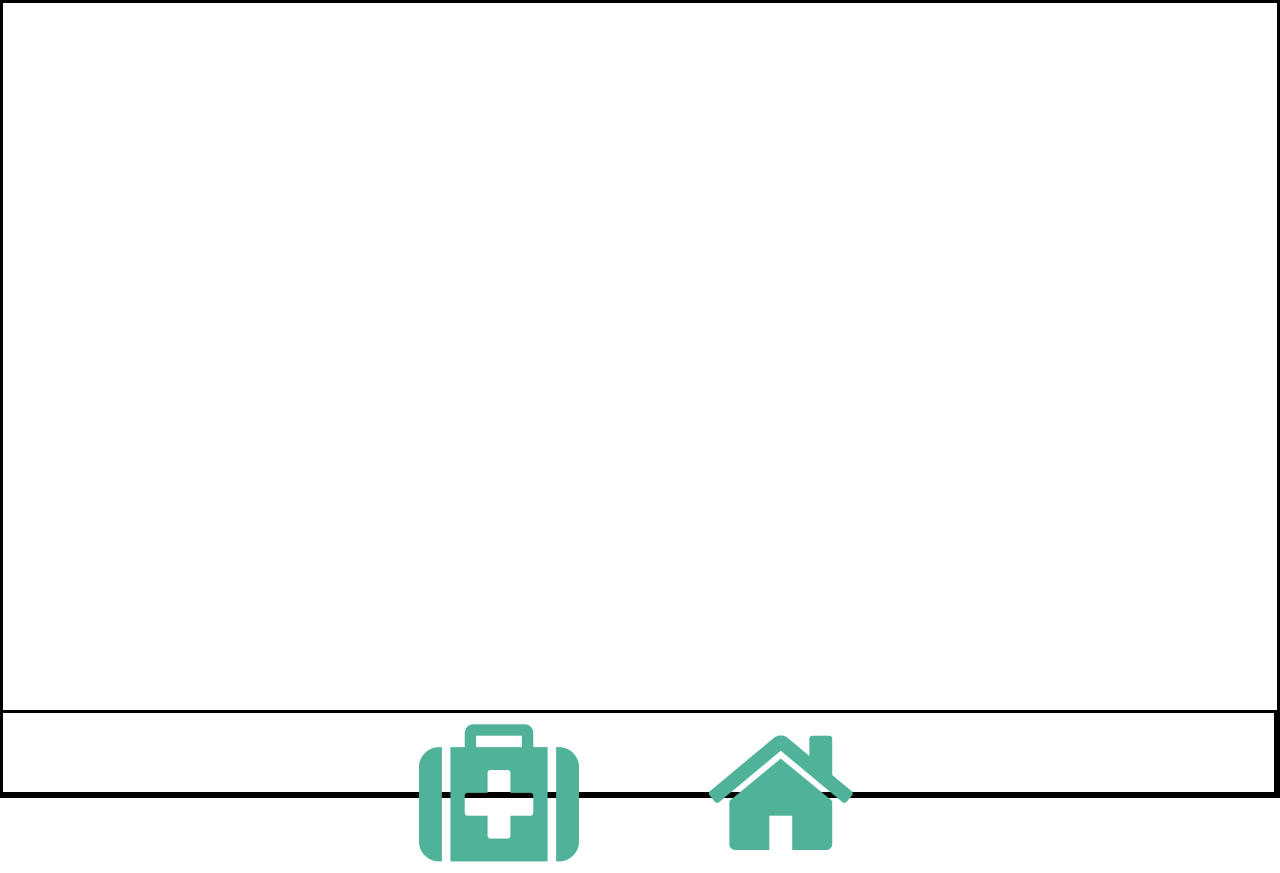
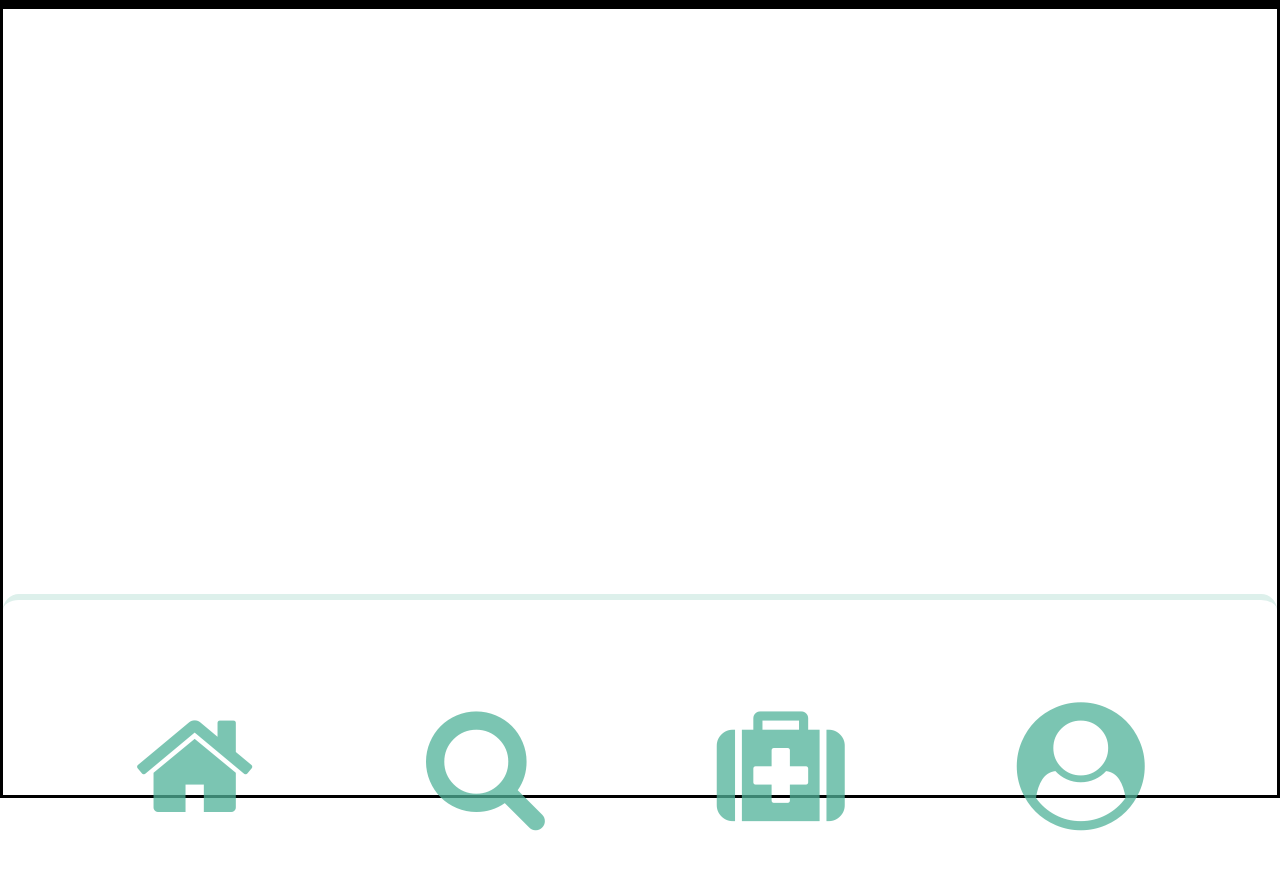
Before and after one commit to DhaineBr/MediSearch-PWA, an Angular app: page /home in a window 1280 px wide. Built offline with nearby package versions, Linux system fonts and the light colour scheme.

Commit message:
October 1 UI update v2

```diff
--- /dev/null
+++ b/src/app/MainNavigation/account/account.component.html
@@ -0,0 +1 @@
+<p>account works!</p>
--- a/src/app/MainNavigation/main-navigation.component.html
+++ b/src/app/MainNavigation/main-navigation.component.html
@@ -1,6 +1,11 @@
 <div class="container">
+  <div class="router">
+    <router-outlet></router-outlet>
+  </div>
   <div class="bottom-nav">
-    <a routerLink="/home"><i class="fa fa-medkit"></i></a>
-    <a routerLink="/home"><i class="fa fa-home"></i></a>
+    <a routerLink="/home/landing" routerLinkActive="active"><i class="fa fa-home"></i></a>
+    <a routerLink="/home/search" routerLinkActive="active"><i class="fa fa-search"></i></a>
+    <a routerLink="/home/reservation" routerLinkActive="active"><i class="fa fa-medkit"></i></a>
+    <a routerLink="/home/account" routerLinkActive="active"><i class="fa fa-user-circle"></i></a>
   </div>
 </div>
--- a/src/app/MainNavigation/main-navigation.component.scss
+++ b/src/app/MainNavigation/main-navigation.component.scss
@@ -18,15 +18,32 @@ body, html {
   position: absolute;
   bottom: 0; /* Stick to the bottom */
   width: 100%; /* Occupy full width of the container */
-  height: 10%; /* Set the height to 15% of the container */
+  height: 12.5%; /* Set the height to 15% of the container */
   border-style: solid;
   align-self: flex-end;
   text-align: center;
+  justify-content: center;
+  border-style: solid hidden hidden hidden;
+  border-width: 0.5vw;
+  border-color: #ddf0eb;
+  border-radius: 1rem;
+  align-items: center;
+  padding-top: 7.5%;
 }
 
-i {
-  font-size: 12.5vw;
-  margin: auto;
-  padding: 0 5%;
+a {
+  font-size: 10vw;
+  margin: auto 4.25%;
+  padding: 1% 2.5%;
   color: #50b299;
+  border-style: hidden;
+  border-radius: 1rem;
+  transition: background-color 0.5s ease;
+  transition: opacity 0.5s ease;
+  opacity: 0.75;
 }
+
+a.active {
+  background-color: #ddf0eb;
+  opacity: 1
+}
--- /dev/null
+++ b/src/app/MainNavigation/search/search.component.html
@@ -0,0 +1 @@
+<p>search works!</p>
```
Also changed, not shown: src/app/MainNavigation/account/account.component.ts (added, +10 -0 lines), src/app/MainNavigation/main-navigation-routing.module.ts (+7 -1 lines), src/app/MainNavigation/main-navigation.module.ts (+9 -1 lines), src/app/MainNavigation/search/search.component.ts (added, +10 -0 lines), src/app/MainNavigation/account/account.component.scss (added), src/app/MainNavigation/search/search.component.scss (added), 2 other files (tests, documents, lock files or other folders).
